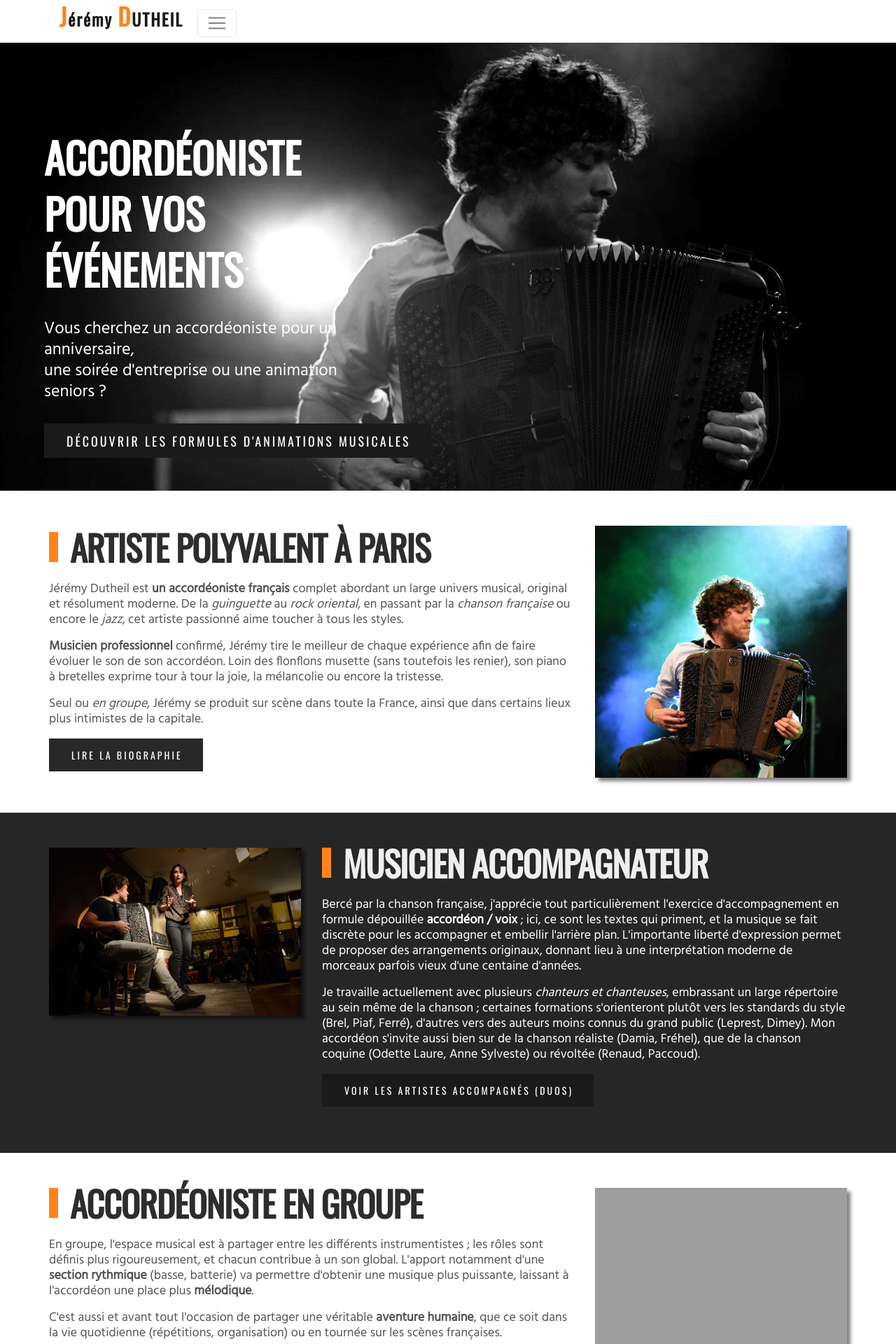
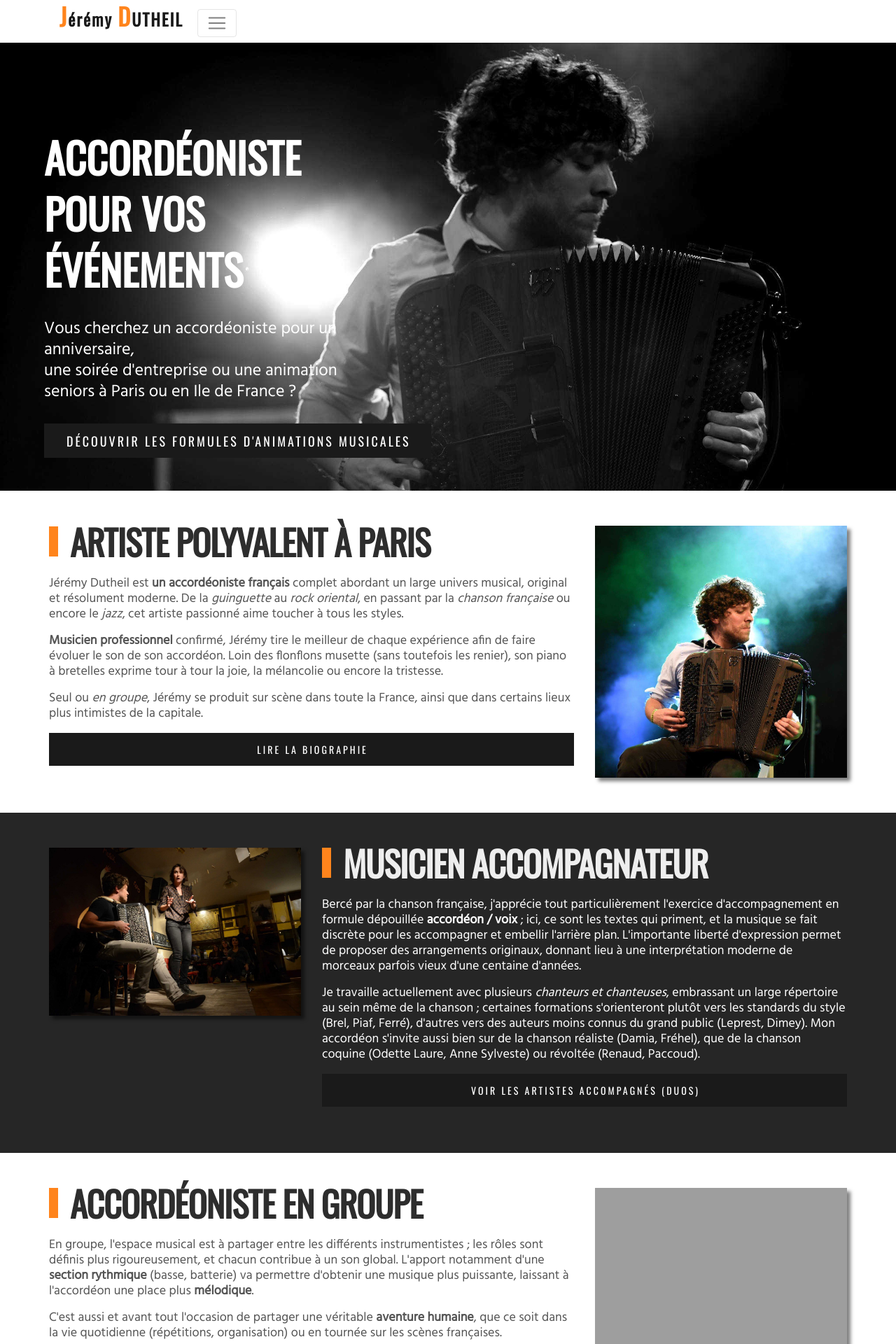
Before and after one commit to jdutheil/jdutheil-symfony, a Symfony app: template templates/home/index.html.twig in a window 1280 px wide. Shown: the top 1920 px of the page at 70% size. Run offline with Twig, Linux system fonts and the light colour scheme; the template is opened without the code that fills it, so the values that code supplies are empty; some libraries are stand-ins or nearby versions; grey boxes are pictures that could not be loaded.

Commit message:
mobile first

```diff
--- a/public/css/main.css
+++ b/public/css/main.css
@@ -6,6 +6,8 @@ body {
 	line-height: 22px;
 
 	background-color: #FFFFFF;
+
+	overflow-x: hidden;
 }
 
 .text-link {
@@ -73,10 +75,11 @@ a:hover { text-decoration: none; }
  */
 
 .flash {
-	position: fixed;
+	/* position: fixed; */
+	position: relative;
 
 	width: 100%;
-	height: 100vh;
+	/*height: 100vh;*/
 
 	overflow: hidden;
 
@@ -86,8 +89,8 @@ a:hover { text-decoration: none; }
 }
 
 .flash-ghost {
-	position: relative;
-	height: 80vh;
+	/*position: relative;
+	height: 35vh;*/
 }
 
 	.flash--limited { height: 80vh; }
@@ -96,16 +99,17 @@ a:hover { text-decoration: none; }
 .flash-item {
 	position: relative;
 	width: 100%;
-	height: 100%;
+	/*height: 100%;*/
 
-	display: flex;
-	align-items: top;
+	display: block;
+	/*display: flex;*/
+	/*align-items: top;*/
 }
 
 	.flash-item__background {
-		position: absolute;
+		/*position: absolute;
 		top: 0;
-		left: 0;
+		left: 0;*/
 
 		width: 100%;
 		height: auto;
@@ -129,6 +133,7 @@ a:hover { text-decoration: none; }
 .flash-item__content {
 	z-index: 100;
 	margin-top: 150px;
+	display: none;
 }
 
 	.flash-item__content--slide1 {
@@ -318,3 +323,9 @@ a:hover { text-decoration: none; }
 	font-size: 25px;
 	margin-right: 10px;
 }
+
+.page-section .btn, .page-section .btn-secondary {
+	display: block;
+	text-align: center;
+	margin: 0;
+}
--- /dev/null
+++ b/public/css/responsive.css
@@ -0,0 +1,28 @@
+@media screen and (min-width: 1000px) {
+    .flash {
+        position: fixed;
+        height: 100vh;
+    }
+
+	.flash-ghost {
+        position: relative;
+		height: 80vh;
+	}
+
+	.flash-item__content {
+		display: block;
+	}
+
+    .flash-item {
+        height: 100%;
+
+    	display: flex;
+    	align-items: top;
+    }
+
+    	.flash-item__background {
+    		position: absolute;
+    		top: 0;
+    		left: 0;
+    	}
+}
--- a/templates/base.html.twig
+++ b/templates/base.html.twig
@@ -3,6 +3,8 @@
     <head>
         <meta charset="UTF-8">
         <meta name="viewport" content="width=device-width, initial-scale=1, shrink-to-fit=no">
+
+
 
         <link rel="apple-touch-icon" sizes="57x57" href="{{ asset('img/favicon/apple-icon-57x57.png') }}">
         <link rel="apple-touch-icon" sizes="60x60" href="{{ asset('img/favicon/apple-icon-60x60.png') }}">
@@ -37,6 +39,7 @@
 
         <link rel="stylesheet" href="https://maxcdn.bootstrapcdn.com/bootstrap/4.0.0-beta.3/css/bootstrap.min.css" integrity="sha384-Zug+QiDoJOrZ5t4lssLdxGhVrurbmBWopoEl+M6BdEfwnCJZtKxi1KgxUyJq13dy" crossorigin="anonymous">
         <link rel="stylesheet" href="{{ asset('css/main.css') }}">
+        <link rel="stylesheet" href="{{ asset('css/responsive.css') }}">
 
         {% block stylesheets %}{% endblock %}
 
@@ -94,40 +97,6 @@
                             </a>
                         </li>
 
-                        <!--<li class="nav-item px-2 py-1 dropdown">
-                            <a class="nav-link dropdown-toggle" href="#" id="navbarDropdown" role="button" data-toggle="dropdown" aria-haspopup="true" aria-expanded="false">
-                                Animations
-                            </a>
-
-                            <div class="dropdown-menu" aria-labelledby="navbarDropdown">
-                                <a class="dropdown-item" href="#">Animations seniors</a>
-                                <a class="dropdown-item" href="#">Mariages</a>
-                                <a class="dropdown-item" href="#">Anniversaires</a>
-                                <a class="dropdown-item" href="#">Événements d'entreprise</a>
-                                <a class="dropdown-item" href="#">Repas en musique</a>
-                                <a class="dropdown-item" href="#">Soirées privées</a>
-                            </div>
-                        </li>-->
-
-                        <!--<li class="nav-item px-2 py-1">
-                            <a class="nav-link {% if route == 'styles' %}nav-link--active{% endif %}"
-                                href="#">
-                                Styles
-                            </a>
-                        </li>-->
-
-                        <!--<li class="nav-item px-2 py-1 dropdown">
-                            <a class="nav-link dropdown-toggle" href="#" id="navbarDropdown" role="button" data-toggle="dropdown" aria-haspopup="true" aria-expanded="false">
-                                Styles
-                            </a>
-
-                            <div class="dropdown-menu" aria-labelledby="navbarDropdown">
-                                <a class="dropdown-item" href="#">Guinguette</a>
-                                <a class="dropdown-item" href="#">Chanson française</a>
-                                <a class="dropdown-item" href="#">Jazz</a>
-                            </div>
-                        </li>-->
-
                         <li class="nav-item px-2 py-1">
                             <a class="nav-link {% if route == 'contact' %}nav-link--active{% endif %}" href="{{ path('contact') }}">Contact</a>
                         </li>
--- a/templates/home/index.html.twig
+++ b/templates/home/index.html.twig
@@ -3,13 +3,13 @@
 {% block body %}
 	<section class="flash">
 		<div class="flash-item">
-			<img src="img/flash-item-1.jpg" alt="Jérémy DUTHEIL, accordéoniste professionnel" class="flash-item__background">
+			<img src="img/flash-item-1.jpg" alt="Accordéoniste en concert" title="Accordéoniste professionnel à Paris" class="flash-item__background">
 
 			<div class="flash-item__content mr-auto ml-5 col-sm-5">
 				<h2 class="flash-item__content-title">Accordéoniste <br>pour vos événements</h1>
 
 				<p class="flash-item__content-text">
-					Vous cherchez un accordéoniste pour un anniversaire, <br>une soirée d'entreprise ou une animation seniors ?
+					Vous cherchez un accordéoniste pour un anniversaire, <br>une soirée d'entreprise ou une animation seniors à Paris ou en Ile de France ?
 				</p>
 
 				<a href="{{ path('animations') }}" class="btn btn-secondary flash-item__content-btn">Découvrir les formules d'animations musicales</a>
@@ -41,14 +41,16 @@
 							Seul ou <em class="text-link">en groupe</em>, Jérémy se produit sur scène dans toute la France, ainsi que dans certains lieux plus intimistes de la capitale.
 						</p>
 
-						<a href="{{ path('bio') }}" class="btn btn-primary">Lire la biographie</a>
+						<p>
+							<a href="{{ path('bio') }}" class="btn-secondary">Lire la biographie</a>
+						</p>
 					</div>
 					<!-- /.page-section__content-wrapper -->
 				</div>
 				<!-- /.col-sm-8 -->
 
 				<div class="col-sm-4">
-					<img src="{{ asset('img/videos-pic.jpg') }}" alt="Jérémy DUTHEIL, accordéoniste, en concert" class="img-fluid page-section__img">
+					<img src="{{ asset('img/videos-pic.jpg') }}" alt="Jérémy DUTHEIL, accordéoniste, en concert" title="Accordéoniste parisien en concert" class="img-fluid page-section__img">
 				</div>
 				<!-- /.col-sm-4 -->
 			</div>
@@ -60,9 +62,9 @@
 
 	<section class="content-section sideman">
 		<div class="container page-section">
-			<div class="row">
+			<div class="row flex-column-reverse flex-md-row">
 				<div class="col-sm-4 ">
-					<img src="{{ asset('img/elena.jpg') }}" alt="En duo accordéon / voix" class="img-fluid page-section__img">
+					<img src="{{ asset('img/elena.jpg') }}" alt="Chanteuse et accordéoniste" title="Elena Josse et Jérémy DUTHEIL, accordéon / voix" class="img-fluid page-section__img">
 				</div>
 
 				<div class="col-sm-8 page-section__content-wrapper">
@@ -114,7 +116,7 @@
 				</div>
 
 				<div class="col-sm-4">
-					<img class="img-fluid page-section__img" src="img/band.jpg" alt="Jérémy DUTHEIL, accordéoniste en groupe">
+					<img class="img-fluid page-section__img" src="img/band.jpg" alt="Le groupe MimE sur scène" title="Le groupe MimE sur scène, avec Jérémy Dutheil à l'accordéon">
 				</div>
 			</div>
 		</div>
@@ -122,9 +124,9 @@
 
 	<section class="content-section anim">
 		<div class="container page-section">
-			<div class="row">
+			<div class="row flex-column-reverse  flex-md-row">
 				<div class="col-sm-4">
-					<img src="{{ asset('img/anim.jpg') }}" alt="Jérémy DUTHEIL, animations musicales à l'accordéon" class="img-fluid page-section__img">
+					<img src="{{ asset('img/anim.jpg') }}" alt="Accordéoniste à la campagne" title="Jérémy Dutheil, accordéoniste à Paris" class="img-fluid page-section__img">
 				</div>
 
 				<div class="col-sm-8 page-section__content-wrapper">
```
